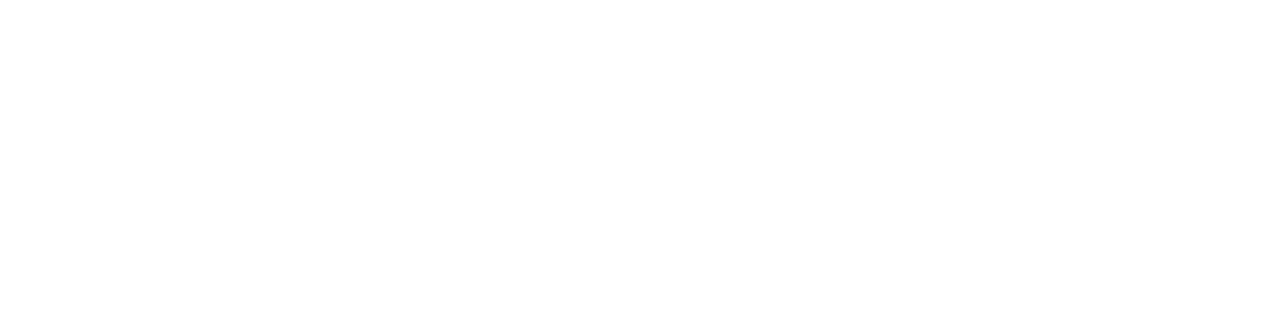
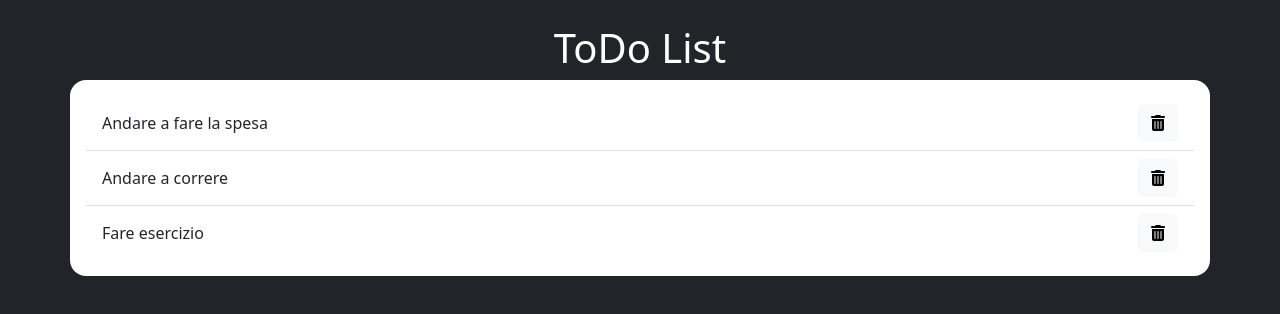
Before and after one commit to lollobianco/vue-todolist, a plain HTML site: page index.html in a window 1280 px wide. Drawn offline with nearby package versions, Linux system fonts and the light colour scheme.

Commit message:
Creati elementi lista in modo dinamico

```diff
--- a/assets/css/style.css
+++ b/assets/css/style.css
@@ -0,0 +1,3 @@
+.trash-button:hover{
+   color: red;
+}
--- a/assets/js/main.js
+++ b/assets/js/main.js
@@ -2,6 +2,23 @@ var app = new Vue(
 	{
 	  el: '#app',
 		data:{
+
+         todoList: [
+
+            {
+               text: 'Andare a fare la spesa',
+               done: false,
+            },
+            {
+               text: 'Andare a correre',
+               done: false,
+            },
+            {
+               text: 'Fare esercizio',
+               done: false,
+            },
+
+         ]
 
 	  },
 		methods:{
--- a/index.html
+++ b/index.html
@@ -5,6 +5,7 @@
    <meta http-equiv="X-UA-Compatible" content="IE=edge">
    <meta name="viewport" content="width=device-width, initial-scale=1.0">
    <link href="https://cdn.jsdelivr.net/npm/bootstrap@5.2.2/dist/css/bootstrap.min.css" rel="stylesheet" integrity="sha384-Zenh87qX5JnK2Jl0vWa8Ck2rdkQ2Bzep5IDxbcnCeuOxjzrPF/et3URy9Bv1WTRi" crossorigin="anonymous">
+   <link rel="stylesheet" href="https://cdnjs.cloudflare.com/ajax/libs/font-awesome/6.2.0/css/all.min.css" integrity="sha512-xh6O/CkQoPOWDdYTDqeRdPCVd1SpvCA9XXcUnZS2FmJNp1coAFzvtCN9BmamE+4aHK8yyUHUSCcJHgXloTyT2A==" crossorigin="anonymous" referrerpolicy="no-referrer">
    <link rel="stylesheet" href="./assets/css/style.css">
    <title>ToDo</title>
 </head>
@@ -12,6 +13,31 @@
 
 
    <div id="app">
+
+      <div class="vh-100 vw-100 bg-dark text-white p-4">
+
+         <h1 class="text-center">ToDo List</h1>
+
+         <div class="d-flex align-items-center justify-content-center">
+
+            <div class="container bg-white p-3 rounded-4">
+
+               <ul class="list-group list-group-flush ">
+
+                  <li v-for="(element, index) in todoList" class="list-group-item d-flex justify-content-between align-items-center">
+                     {{element.text}}
+                     <button class="btn btn-light trash-button"><i class="fa-solid fa-trash-can"></i></button>
+                  </li>
+
+               </ul>
+
+            </div>
+
+         </div>
+
+
+
+      </div>
 
    </div>
 
```
